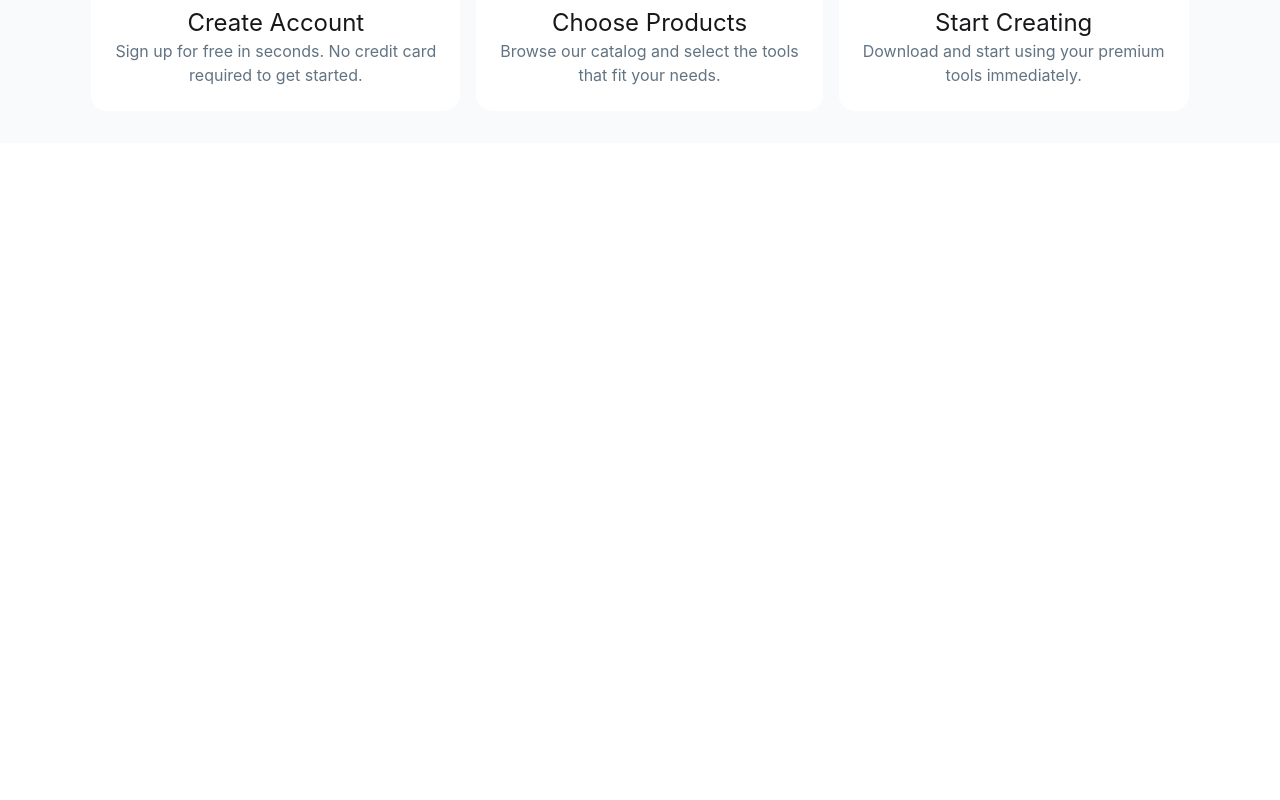
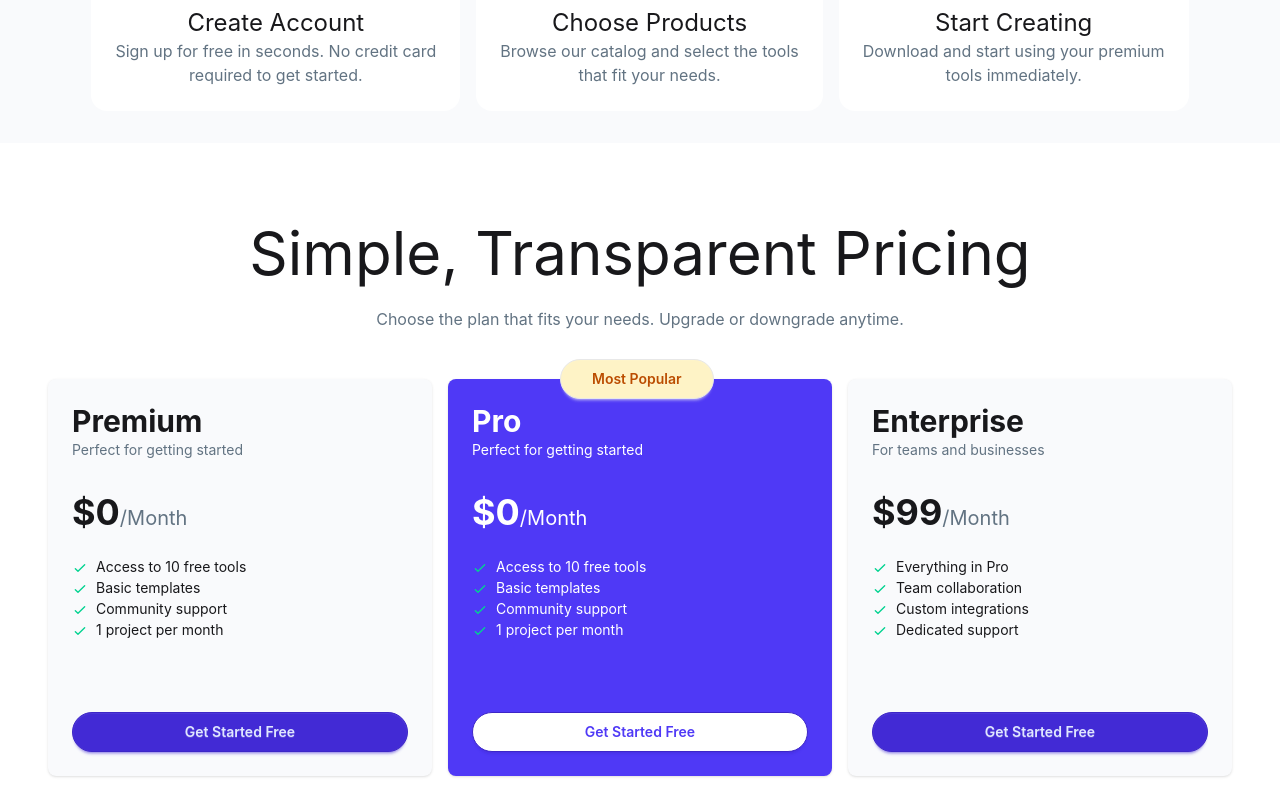
Before and after one commit to md-kudrot/Assignment-06, a React (Vite) app in the folder DigiTools-Platform/: page / in a window 1280 px wide. Shown: the part 3303-4103 px from the top of the page. Before the commit the page ends 3446 px from the top, so only its background shows below. Built offline with nearby package versions, Linux system fonts and the light colour scheme.

Commit message:
feat: add Transparent component for pricing display and integrate into App

```diff
--- a/DigiTools-Platform/src/App.jsx
+++ b/DigiTools-Platform/src/App.jsx
@@ -4,6 +4,7 @@ import MainCart from "./componants/MainCartSection/MainCartSection"
 import Nav from "./componants/Nav/Nav"
 import GetStart from "./componants/GetStart/GetStart"
 import { ToastContainer } from 'react-toastify';
+import Transparent from "./componants/Transparent/Transparent"
 
 const fetchData = async () => {
   const response = await fetch("/data.json")
@@ -36,7 +37,7 @@ function App() {
       ></MainCart>
 
       <GetStart></GetStart>
-
+        <Transparent></Transparent>
       <ToastContainer position="top-center"
         autoClose={1000}></ToastContainer>
     </>
--- /dev/null
+++ b/DigiTools-Platform/src/componants/Transparent/Transparent.jsx
@@ -0,0 +1,115 @@
+import React from 'react';
+
+const Transparent = () => {
+    return (
+        <div>
+            <div className="text-center mt-20 space-y-6">
+                <h1 className='text-6xl font-semiboldbold '>Simple, Transparent Pricing</h1>
+                <p className='text-[#627382]'>Choose the plan that fits your needs. Upgrade or downgrade anytime.</p>
+
+                <div className="flex gap-4 items-center justify-center py-6">
+                    <div className="card w-96  bg-[#F9FAFC] shadow-sm">
+                        <div className="card-body">
+                            <div className="flex flex-col items-start">
+                                <h2 className="text-3xl font-bold">Premium</h2>
+                                <p className='text-[#627382]'>Perfect for getting started</p>
+
+                                <span className="text-xl mt-8 "><span className='text-4xl font-bold'>$0</span><span className='text-[#627382]'>/Month</span></span>
+                            </div>
+                            <ul className="flex flex-col items-start mt-4">
+                                <li>
+                                    <svg xmlns="http://www.w3.org/2000/svg" className="size-4 me-2 inline-block text-success" fill="none" viewBox="0 0 24 24" stroke="currentColor"><path strokeLinecap="round" strokeLinejoin="round" strokeWidth="2" d="M5 13l4 4L19 7" /></svg>
+                                    <span>Access to 10 free tools</span>
+                                </li>
+                                <li>
+                                    <svg xmlns="http://www.w3.org/2000/svg" className="size-4 me-2 inline-block text-success" fill="none" viewBox="0 0 24 24" stroke="currentColor"><path strokeLinecap="round" strokeLinejoin="round" strokeWidth="2" d="M5 13l4 4L19 7" /></svg>
+                                    <span>Basic templates</span>
+                                </li>
+                                <li>
+                                    <svg xmlns="http://www.w3.org/2000/svg" className="size-4 me-2 inline-block text-success" fill="none" viewBox="0 0 24 24" stroke="currentColor"><path strokeLinecap="round" strokeLinejoin="round" strokeWidth="2" d="M5 13l4 4L19 7" /></svg>
+                                    <span>Community support</span>
+                                </li>
+                                <li>
+                                    <svg xmlns="http://www.w3.org/2000/svg" className="size-4 me-2 inline-block text-success" fill="none" viewBox="0 0 24 24" stroke="currentColor"><path strokeLinecap="round" strokeLinejoin="round" strokeWidth="2" d="M5 13l4 4L19 7" /></svg>
+                                    <span>1 project per month</span>
+                                </li>
+
+                            </ul>
+                            <div className="mt-16">
+                                <button className="btn btn-primary btn-block rounded-full">Get Started Free</button>
+                            </div>
+                        </div>
+                    </div>
+                    <div className="card w-96  bg-[#4F39F6] shadow-sm">
+                        <button className='absolute ml-28 -mt-5 btn w-[40%] rounded-full bg-[#FEF3C6] text-[#BB4D00]'>Most Popular</button>
+                        <div className="card-body">
+                            <div className="flex flex-col items-start">
+                                <h2 className="text-3xl font-bold text-white">Pro</h2>
+                                <p className='text-[#FFFFFF]'>Perfect for getting started</p>
+
+                                <span className="text-xl mt-8 "><span className='text-4xl font-bold text-[#FFFFFF]'>$0</span><span className='text-[#FFFFFF]'>/Month</span></span>
+                            </div>
+                            <ul className="flex flex-col items-start mt-4 text-[#FFFFFF]">
+                                <li>
+                                    <svg xmlns="http://www.w3.org/2000/svg" className="size-4 me-2 inline-block text-success" fill="none" viewBox="0 0 24 24" stroke="currentColor"><path strokeLinecap="round" strokeLinejoin="round" strokeWidth="2" d="M5 13l4 4L19 7" /></svg>
+                                    <span>Access to 10 free tools</span>
+                                </li>
+                                <li>
+                                    <svg xmlns="http://www.w3.org/2000/svg" className="size-4 me-2 inline-block text-success" fill="none" viewBox="0 0 24 24" stroke="currentColor"><path strokeLinecap="round" strokeLinejoin="round" strokeWidth="2" d="M5 13l4 4L19 7" /></svg>
+                                    <span>Basic templates</span>
+                                </li>
+                                <li>
+                                    <svg xmlns="http://www.w3.org/2000/svg" className="size-4 me-2 inline-block text-success" fill="none" viewBox="0 0 24 24" stroke="currentColor"><path strokeLinecap="round" strokeLinejoin="round" strokeWidth="2" d="M5 13l4 4L19 7" /></svg>
+                                    <span>Community support</span>
+                                </li>
+                                <li>
+                                    <svg xmlns="http://www.w3.org/2000/svg" className="size-4 me-2 inline-block text-success" fill="none" viewBox="0 0 24 24" stroke="currentColor"><path strokeLinecap="round" strokeLinejoin="round" strokeWidth="2" d="M5 13l4 4L19 7" /></svg>
+                                    <span>1 project per month</span>
+                                </li>
+
+                            </ul>
+                            <div className="mt-16">
+                                <button className="btn btn-primary btn-block bg-white text-[#4F39F6]  rounded-full">Get Started Free</button>
+                            </div>
+                        </div>
+                    </div>
+                    <div className="card w-96  bg-[#F9FAFC] shadow-sm">
+                        <div className="card-body">
+                            <div className="flex flex-col items-start">
+                                <h2 className="text-3xl font-bold">Enterprise</h2>
+                                <p className='text-[#627382]'>For teams and businesses</p>
+
+                                <span className="text-xl mt-8 "><span className='text-4xl font-bold'>$99</span><span className='text-[#627382]'>/Month</span></span>
+                            </div>
+                            <ul className="flex flex-col items-start mt-4">
+                                <li>
+                                    <svg xmlns="http://www.w3.org/2000/svg" className="size-4 me-2 inline-block text-success" fill="none" viewBox="0 0 24 24" stroke="currentColor"><path strokeLinecap="round" strokeLinejoin="round" strokeWidth="2" d="M5 13l4 4L19 7" /></svg>
+                                    <span>Everything in Pro</span>
+                                </li>
+                                <li>
+                                    <svg xmlns="http://www.w3.org/2000/svg" className="size-4 me-2 inline-block text-success" fill="none" viewBox="0 0 24 24" stroke="currentColor"><path strokeLinecap="round" strokeLinejoin="round" strokeWidth="2" d="M5 13l4 4L19 7" /></svg>
+                                    <span>Team collaboration</span>
+                                </li>
+                                <li>
+                                    <svg xmlns="http://www.w3.org/2000/svg" className="size-4 me-2 inline-block text-success" fill="none" viewBox="0 0 24 24" stroke="currentColor"><path strokeLinecap="round" strokeLinejoin="round" strokeWidth="2" d="M5 13l4 4L19 7" /></svg>
+                                    <span>Custom integrations</span>
+                                </li>
+                                <li>
+                                    <svg xmlns="http://www.w3.org/2000/svg" className="size-4 me-2 inline-block text-success" fill="none" viewBox="0 0 24 24" stroke="currentColor"><path strokeLinecap="round" strokeLinejoin="round" strokeWidth="2" d="M5 13l4 4L19 7" /></svg>
+                                    <span>Dedicated support</span>
+                                </li>
+
+
+                            </ul>
+                            <div className="mt-16">
+                                <button className="btn btn-primary btn-block rounded-full">Get Started Free</button>
+                            </div>
+                        </div>
+                    </div>
+                </div>
+            </div>
+        </div>
+    );
+};
+
+export default Transparent;
```
Also changed, not shown: DigiTools-Platform/src/componants/Ready/Ready.jsx (added).
